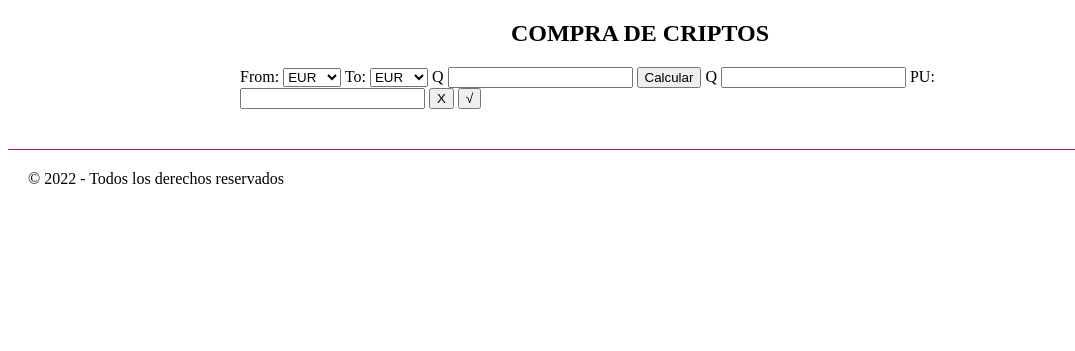
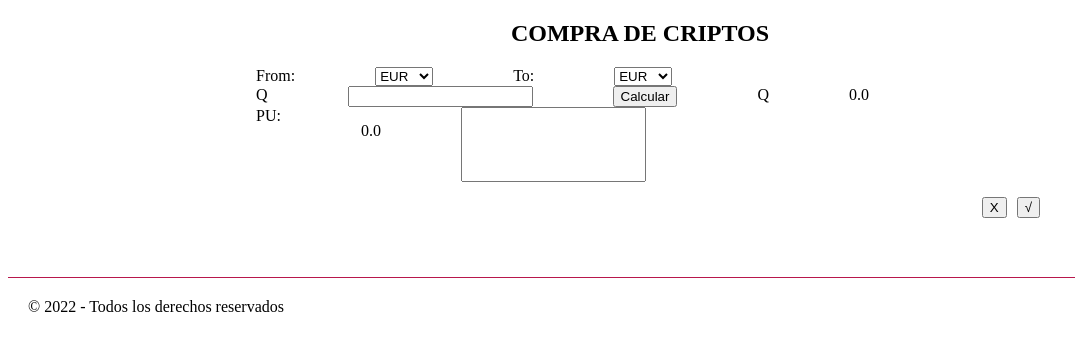
Before and after one commit to Davidrl-89/CryptoConverter, a Flask app: page /purchase in a window 1280 px wide. Shown: the part 93-444 px from the top of the page, without its empty margins (0-1075 px from the left). Run offline with Flask 2, Linux system fonts and the light colour scheme.

Commit message:
feat: purchase

```diff
--- a/balance/static/css/styles.css
+++ b/balance/static/css/styles.css
@@ -56,3 +56,58 @@
   background-color: transparent;
   color: black;
 }
+
+
+/*  AQUI EMPEZARIA EL PURCHASE      */
+
+
+.grid {
+  display: flex;
+  justify-content: space-between;
+
+  width: 100px;
+  padding: 0 1rem;
+  max-width: 800px;
+  gap: 5em;
+
+
+}
+
+.moneda_to {
+  display: flex;
+  text-align: right;
+  height: 60px;
+  justify-content: end;
+  gap: 5px;
+  margin-left: auto;
+}
+
+
+.boton-cancelar-comprar {
+  background-color: transparent;
+  color: black;
+  display: flex;
+  text-align: right;
+  height: 40px;
+  justify-content: end;
+  gap: 10px;
+  margin-top: 15px;
+}
+
+
+.container-pu {
+  display: flex;
+  justify-content: end;
+  gap: 15px;
+  height: 82px;
+}
+
+.pu {
+  display: flex;
+  text-align: right;
+  height: 60px;
+  justify-content: end;
+  gap: 10px;
+  margin-top: 15px;
+
+}
--- a/balance/templates/purchase.html
+++ b/balance/templates/purchase.html
@@ -26,37 +26,97 @@
     </div>
 {% endif %}
 
-<form class="paper" action="/purchase" method="post">
+
+
+
+
+
+
+
+
+
+
+
+
+
+
+
+<form action="/purchase" method="post">
     {{ form.csrf_token }}
 
-    <div class="paper">
+    <div class="grid">
+
         {{ form.fecha }}
 
         {{ form.moneda_from.label }}
+        <div class="selectfield">
         {{ form.moneda_from }}
+        </div>
 
         {{ form.moneda_to.label }}
         {{ form.moneda_to }}
+    </div>
 
+    <div class="grid">
+        <div class="cantidad_from_label">
+        {{ form.cantidad_from.label }}
+        </div>
+        <div class="cantidad_from">
 
-        {{ form.cantidad_from.label }}
         {{ form.cantidad_from }}
 
-        {{ form.consultar }}
+        </div>
 
+        <div class="boton-consultar">
+        {{ form.consultar}}
+        </div>
+
+        <div class="cantidad_to_label">
         {{ form.cantidad_to.label }}
-        {{ form.cantidad_to }}
+        </div>
+        <div class="cantidad_to">
+            {% if form.cantidad_to.data %}
+            {{form.cantidad_to.data}}
+            {% else %}
+            0.0
+            {% endif %}
+        </div>
+    </div>
 
+    <div class="grid">
+        <div class="pu_label">
         {{ form.PU.label }}
+        </div>
+        <div class="pu">
+            {% if form.PU.data %}
+            {{form.PU.data}}
+            {% else %}
+            0.0
+            {% endif %}
+        </div>
         {{ form.PU }}
-
-
-        {{ form.borrar }}
-        {{ form.aceptar }}
+    </div>
 
 
 
+
+    <div class="boton-cancelar-comprar">
+        <div class="boton-cancelar">
+            <a href="/" role="button"></a>
+            {{form.borrar }}
+        </div>
+
+        <div class="boton-comprar">
+        {{ form.aceptar }}
+        </div>
     </div>
+
+
+
+
+
+
 </form>
 
+
 {% endblock %}
```
Also changed, not shown: balance/static/css/styles.copy.css (added, +35 -0 lines).
